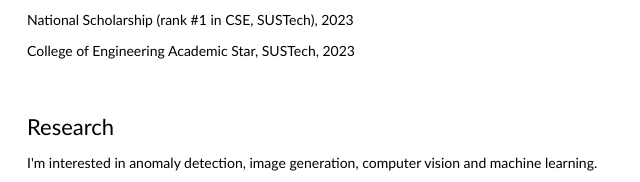
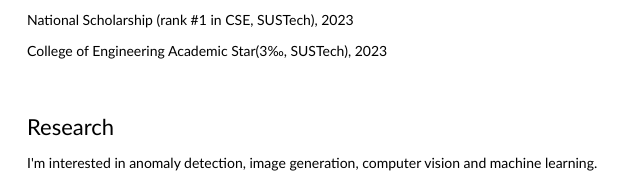
Before and after one commit to shirowalker/shirowalker.github.io, a plain HTML site: page index.html in a window 1280 px wide. Shown: the part 601-783 px from the top of the page, 233-873 px from the left. Drawn offline with Linux system fonts and the light colour scheme.

Commit message:
update cv

```diff
--- a/index.html
+++ b/index.html
@@ -78,7 +78,7 @@
                  National Scholarship (rank #1 in CSE, SUSTech), 2023
                 </p>
                 <p>
-                 College of Engineering Academic Star, SUSTech, 2023
+                 College of Engineering Academic Star(3‰, SUSTech), 2023
                 </p>
             </td>
             </tr>
```
Also changed, not shown: 1 other file.
